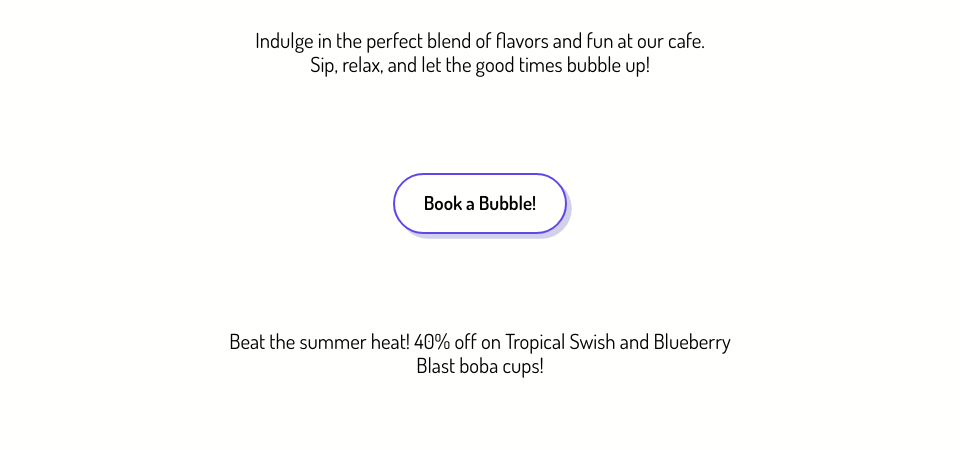
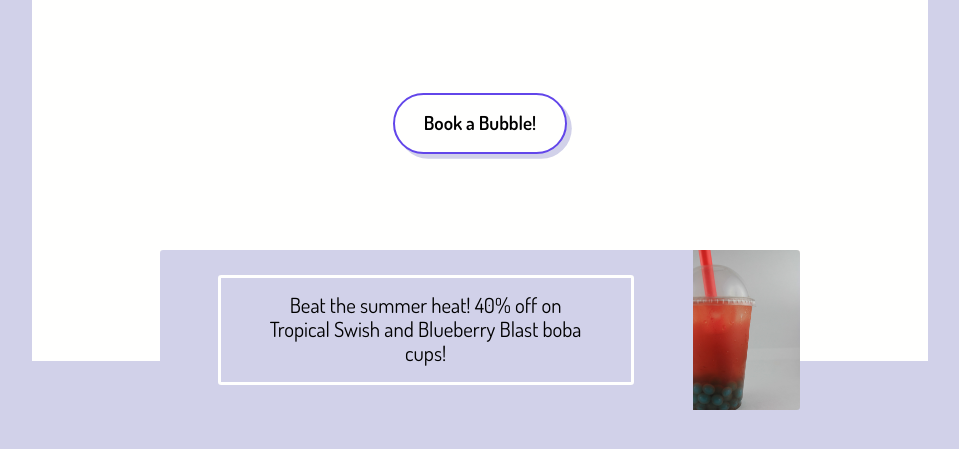
Before and after one commit to mell62/restaurant-page, a website built with webpack: page src/index.html in a window 1280 px wide. Shown: the part 439-888 px from the top of the page, without its empty margins (160-1119 px from the left). After the commit the page ends 849 px from the top, so only its background shows below. Built offline with nearby package versions, Linux system fonts and the light colour scheme.

Commit message:
Style offer card and position content to a limited space

```diff
--- a/src/style.css
+++ b/src/style.css
@@ -10,15 +10,19 @@
 }
 
 body {
-  background-color: var(--white);
+  background-color: var(--secondary);
+  display: flex;
+  justify-content: center;
 }
 
 #content {
   display: flex;
   flex-direction: column;
   align-items: center;
-  padding: 4rem;
+  height: 100vh;
   gap: 2rem;
+  padding: 2rem 10vw 2rem 10vw;
+  background-color: var(--white);
 }
 
 .hero {
@@ -79,9 +83,7 @@ button:hover {
   flex-direction: column;
   align-items: center;
   font-size: 1.1rem;
-  padding: 3rem;
-  height: 40rem;
-  width: 40rem;
+  width: 100%;
   gap: 6rem;
   text-align: center;
   font-size: 1.3rem;
@@ -140,3 +142,24 @@ button:hover {
   transform: translateX(0.3rem) translateY(0.3rem);
   box-shadow: inset 0 -4rem 0 0 var(--primary);
 }
+
+.offer-card {
+  display: flex;
+  align-items: center;
+  height: 10rem;
+  width: 40rem;
+  border-radius: 0.2rem;
+  background-color: var(--secondary);
+  background-image: url(./images/bubble-tea-img.jpg);
+  background-size: contain;
+  background-repeat: no-repeat;
+  background-position: right;
+}
+
+.offer-card-text {
+  margin-left: 3.6rem;
+  padding: 1rem 3rem 1rem 3rem;
+  width: 26rem;
+  border: 0.2rem solid var(--white);
+  border-radius: 0.2rem;
+}
```
